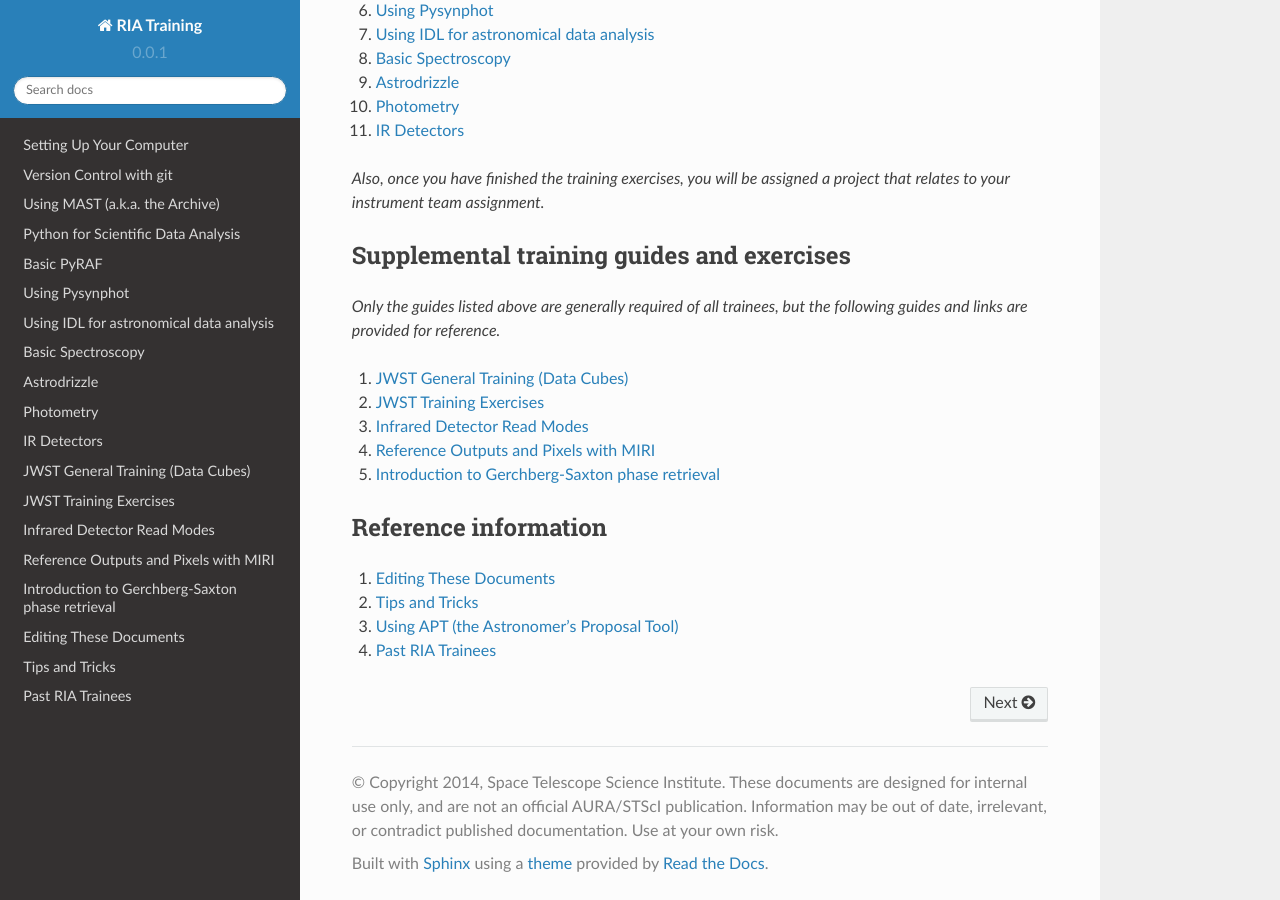
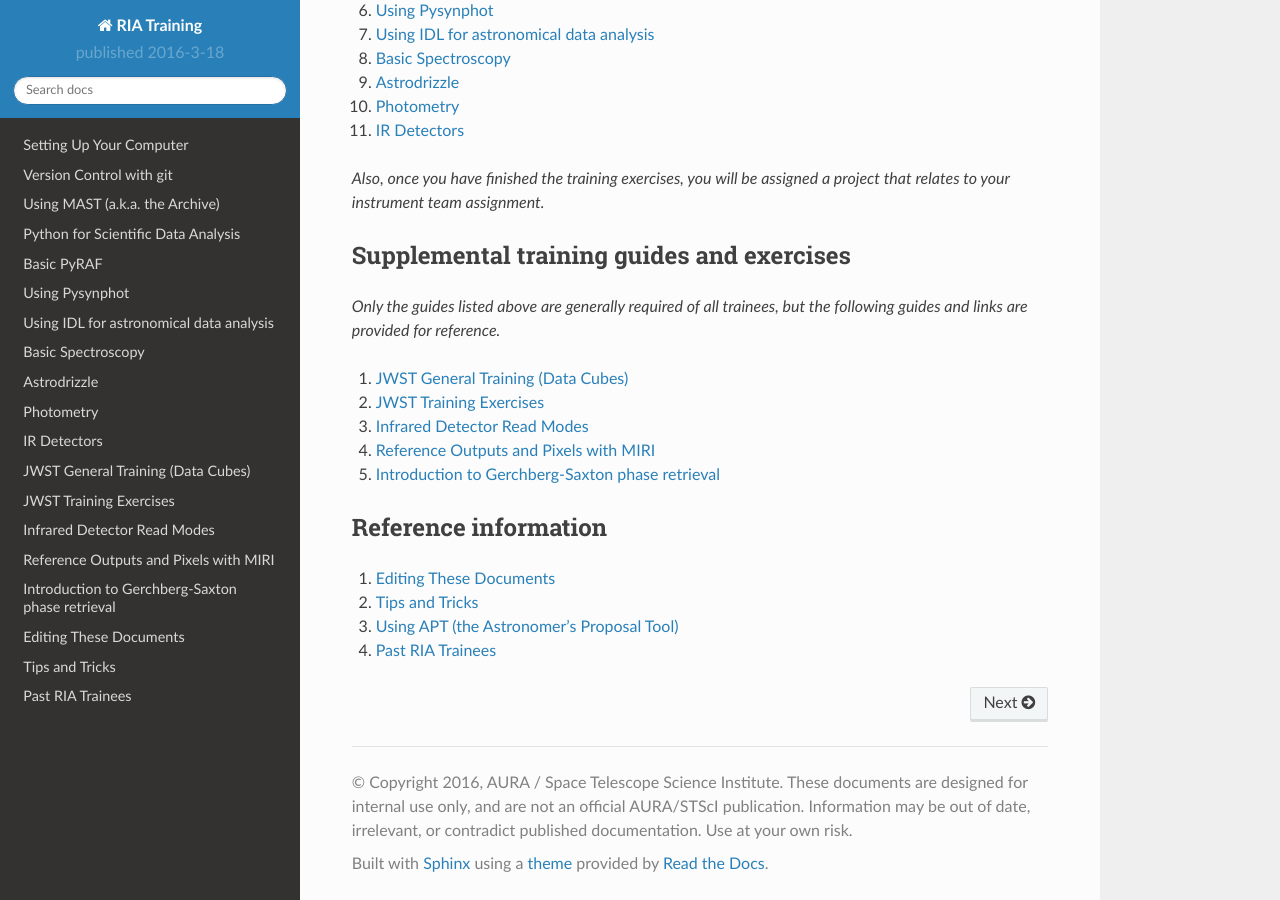
Before and after one commit to staceybright/training-library, a Sphinx documentation site: the page built from source/index.txt, in a window 1280 px wide and 900 px high, scrolled down 803 px. Built offline with Sphinx 7.4.7 and the Read the Docs theme 2.0.0, drawn with Linux system fonts in a browser that asks for light colours; some of the changed lines change nothing that is shown.

Commit message:
Change version info to pub. date (fixes #79)

```diff
--- a/source/conf.py
+++ b/source/conf.py
@@ -49,16 +49,26 @@ master_doc = 'index'
 
 # General information about the project.
 project = u'RIA Training'
-copyright = u'2014, Space Telescope Science Institute. These documents are designed for internal use only, and are not an official AURA/STScI publication. Information may be out of date, irrelevant, or contradict published documentation. Use at your own risk'
+copyright = (u'{}, AURA / Space Telescope Science Institute. These documents '
+    'are designed for internal use only, and are not an official AURA/STScI '
+    'publication. Information may be out of date, irrelevant, or '
+    'contradict published documentation. Use at your own risk')
+# note: the final period after 'use at your own risk'
+# is part of the template
+
+# fill in copyright year
+import datetime
+today = datetime.date.today()
+copyright = copyright.format(today.year)
 
 # The version info for the project you're documenting, acts as replacement for
 # |version| and |release|, also used in various other places throughout the
 # built documents.
 #
 # The short X.Y version.
-version = '0.0.1'
+version = 'published {}-{}-{}'.format(today.year, today.month, today.day)
 # The full version, including alpha/beta/rc tags.
-release = '0.0.1'
+release = version
 
 # The language for content autogenerated by Sphinx. Refer to documentation
 # for a list of supported languages.
```
